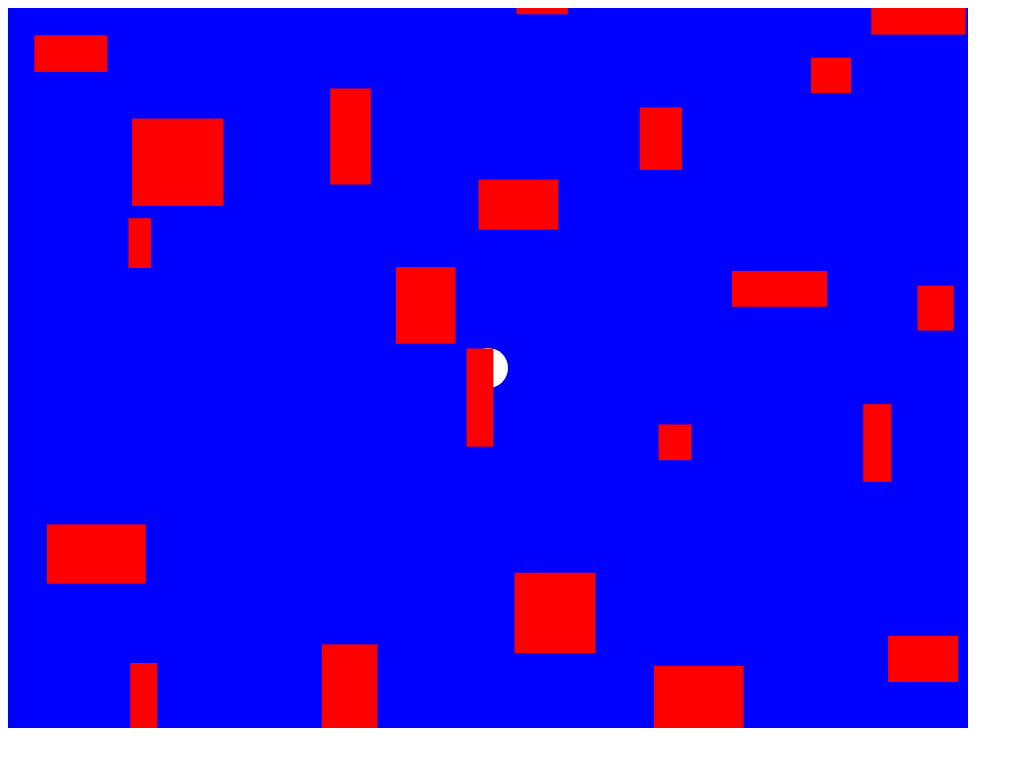
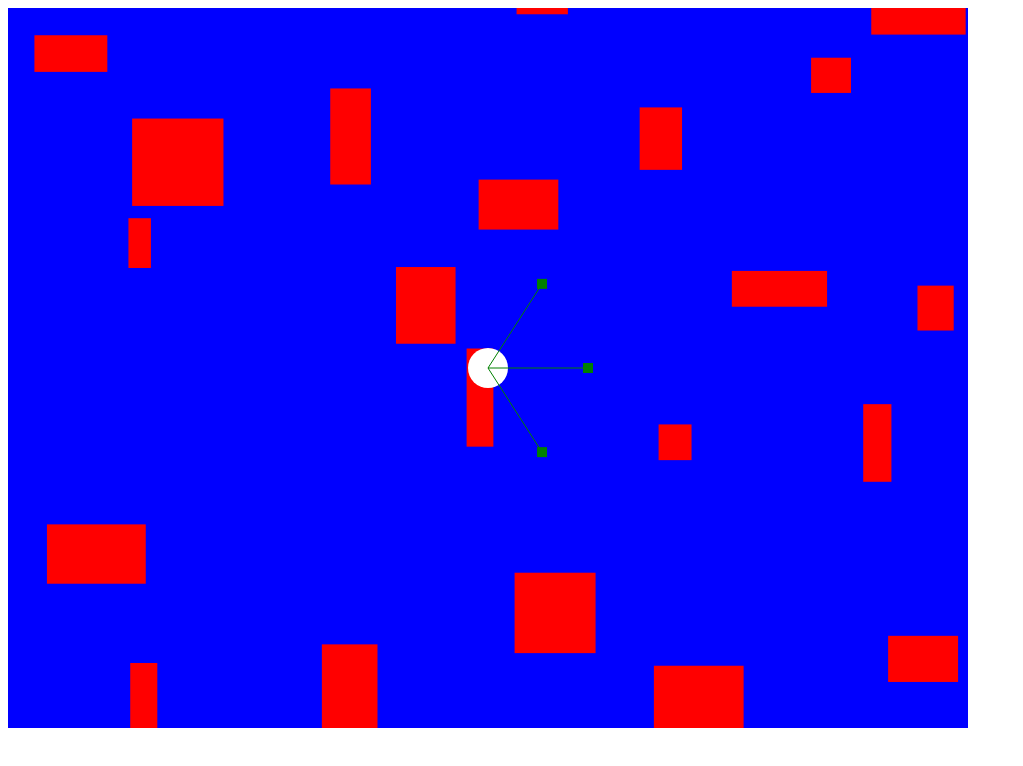
Before and after one commit to robopossum/evolution, a website: page public/index.html in a window 1280 px wide. Shown: the whole page, without its empty margins (0-1023 px from the left). Drawn offline with Linux system fonts and the light colour scheme.

Commit message:
Added graphical representation of collision sensors, currently controlled by mouse movement

```diff
--- a/public/index.html
+++ b/public/index.html
@@ -8,7 +8,8 @@
         <script>
             var App = {
                 canvas: null,
-                c_cxt: null,
+                cCxt: null,
+                cPos: null,
                 fps: 30,
                 panSpeed: 3,
                 world: null,
@@ -18,10 +19,12 @@
                     s: false,
                     d: false
                 },
+                sensorDist: 100,
 
                 initialize: function() {
                     this.canvas = document.getElementById('game-canvas');
-                    this.c_cxt = this.canvas.getContext('2d');
+                    this.cCxt = this.canvas.getContext('2d');
+                    this.cPos = this.canvas.getBoundingClientRect();
                     this.initControls();
                     this.initWorld();
                     setInterval(this.update.bind(this), 1000/this.fps);
@@ -29,14 +32,16 @@
 
                 initControls: function() {
                     this.canvas.addEventListener('wheel', this.handleScroll.bind(this));
+                    this.canvas.addEventListener('mousemove', this.handleMouse.bind(this));
                     document.addEventListener('keydown', this.handleWASD.bind(this));
                     document.addEventListener('keyup', this.handleWASD.bind(this));
                 },
 
                 initWorld: function() {
-                    this.world = new World(this.c_cxt, 2000, 2000);
+                    this.world = new World(this.cCxt, 2000, 2000);
                     this.world.initCamera(this.canvas.width, this.canvas.height);
                     this.world.camera.setPanSpeed(this.panSpeed);
+                    this.addWalls();
                     var bot = new Bot(
                         this.world.width/2,
                         this.world.height/2,
@@ -45,8 +50,8 @@
                         this.world.width,
                         this.world.height
                     );
+                    bot.init(this.sensorDist);
                     this.world.addObject(bot);
-                    this.addWalls();
                 },
 
                 addWalls: function() {
@@ -80,6 +85,15 @@
 
                 },
 
+                handleMouse: function(e) {
+                    var relX = (this.world.camera.getLeftBound() + (e.clientX - this.cPos.left)) - this.world.bot.x;
+                    var relY = (this.world.camera.getUpperBound() + (e.clientY - this.cPos.top)) - this.world.bot.y;
+                    var mod = (relX < 0) ? Math.PI : 0;
+                    this.world.bot.setLookAngle(
+                        Math.atan(relY/relX) + mod
+                    );
+                },
+
                 handleWASD: function(e) {
                     if (!this.keys.hasOwnProperty(e.key)) {
                         return;
--- a/public/js/objects.js
+++ b/public/js/objects.js
@@ -25,6 +25,28 @@ class WorldObject {
         return this.y + this.h/2;
     }
 
+}
+
+class Sensor {
+
+    constructor(r, offset, w) {
+        this.r = r;
+        this.offset = offset;
+        this.w = w;
+    }
+
+    getX(x, a) {
+        return x + Math.cos(a + this.offset) * this.r;
+    }
+
+    getY(y, a) {
+        return y + Math.sin(a + this.offset) * this.r;
+    }
+
+    render(context, x, y) {
+        context.fillStyle = 'green';
+        context.fillRect(x - this.w/2, y - this.w/2, this.w, this.w);
+    }
 }
 
 class Camera extends WorldObject {
@@ -80,23 +102,55 @@ class Camera extends WorldObject {
 
 class Bot extends WorldObject {
 
+    init(r) {
+        this.angle = 0;
+        this.sensors = [];
+        this.addSensor(r, 0);
+        this.addSensor(r, -1);
+        this.addSensor(r, 1);
+    }
+
+    setLookAngle(angle) {
+        this.angle = angle;
+    }
+
+    getLookAngle() {
+        return this.angle;
+    }
+
+    addSensor(r, offset) {
+        this.sensors.push(new Sensor(
+            r,
+            offset,
+            10,
+        ));
+    }
+
     render(context, x1, y1, x2, y2) {
         //Debug square
         //context.fillStyle = 'green';
         //context.fillRect(x1, y1, x2, y2);
         x1 += this.w/2;
         y1 += this.w/2;
+        var angle = this.angle;
         context.beginPath();
         context.fillStyle = 'white';
         context.arc(x1, y1, this.w/2, 0, Math.PI * 2);
         context.fill();
         context.closePath();
-        context.beginPath();
-        context.fillStyle = 'red';
-        context.moveTo(x1, y1);
-        context.lineTo(x1, y1 + this.w/2);
-        context.stroke();
-        context.closePath();
+        this.sensors.forEach(function (sensor) {
+            context.beginPath();
+            context.fillStyle = 'green';
+            context.strokeStyle = 'green';
+            context.moveTo(x1, y1);
+            context.lineTo(
+                sensor.getX(x1, angle),
+                sensor.getY(y1, angle)
+            );
+            context.stroke();
+            context.closePath();
+            sensor.render(context, sensor.getX(x1, angle), sensor.getY(y1, angle));
+        });
     }
 
 }
@@ -131,6 +185,9 @@ class World {
     }
 
     addObject(object) {
+        if(object instanceof Bot) {
+            this.bot = object;
+        }
         this.objects.push(object);
     }
 
```
